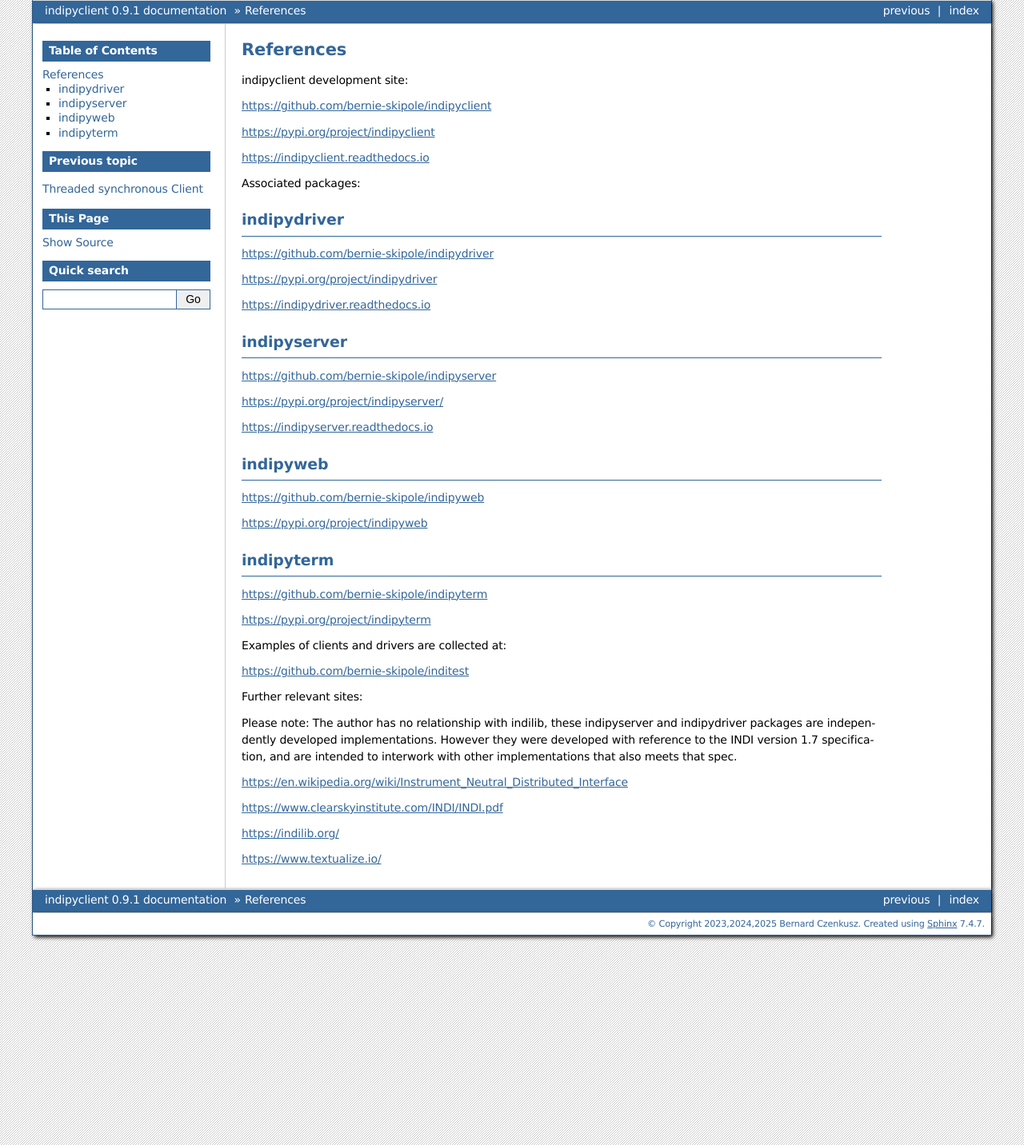
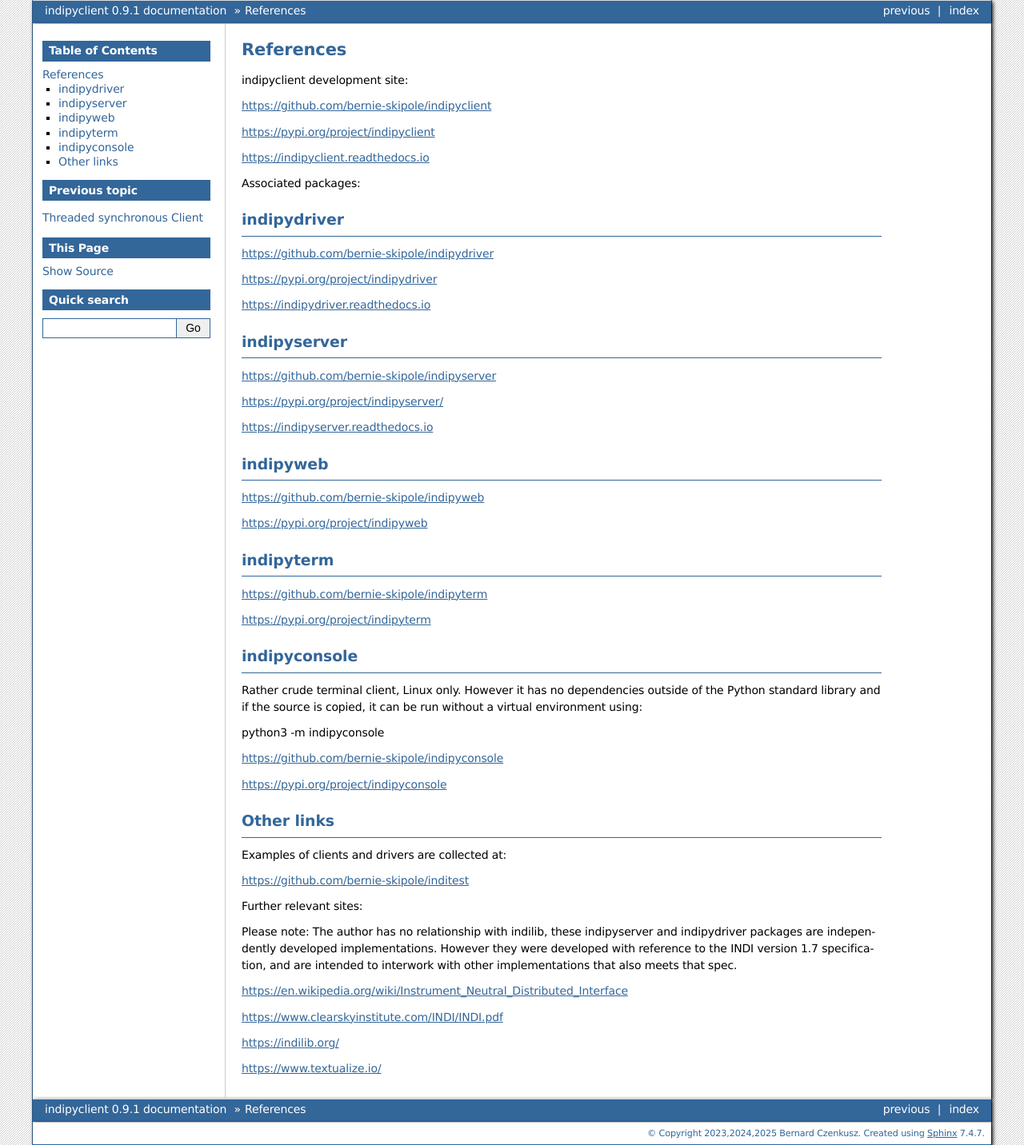
Before and after one commit to bernie-skipole/indipyclient, a Sphinx documentation site: the page built from docs/source/usage/references.rst, in a window 1280 px wide. Shown: the whole page at 80% size. Built offline with Sphinx 7.4.7, drawn with Linux system fonts in a browser that asks for light colours.

Commit message:
Further change to docs

```diff
--- a/docs/source/usage/references.rst
+++ b/docs/source/usage/references.rst
@@ -50,6 +50,22 @@
 
 https://pypi.org/project/indipyterm
 
+
+indipyconsole
+^^^^^^^^^^^^^
+
+Rather crude terminal client, Linux only. However it has no dependencies outside of the Python standard library and if the source is copied, it can be run without a virtual environment using:
+
+python3 -m indipyconsole
+
+https://github.com/bernie-skipole/indipyconsole
+
+https://pypi.org/project/indipyconsole
+
+
+Other links
+^^^^^^^^^^^
+
 Examples of clients and drivers are collected at:
 
 https://github.com/bernie-skipole/inditest
```
